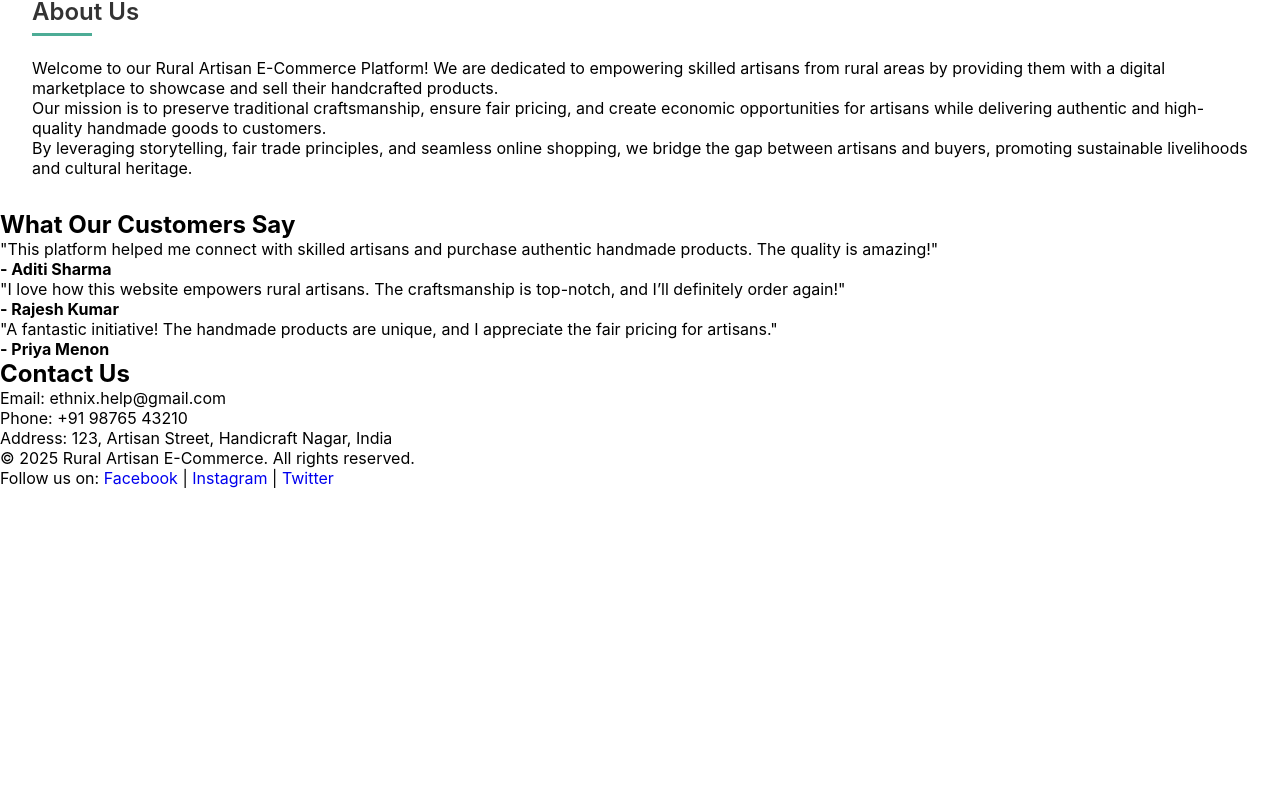
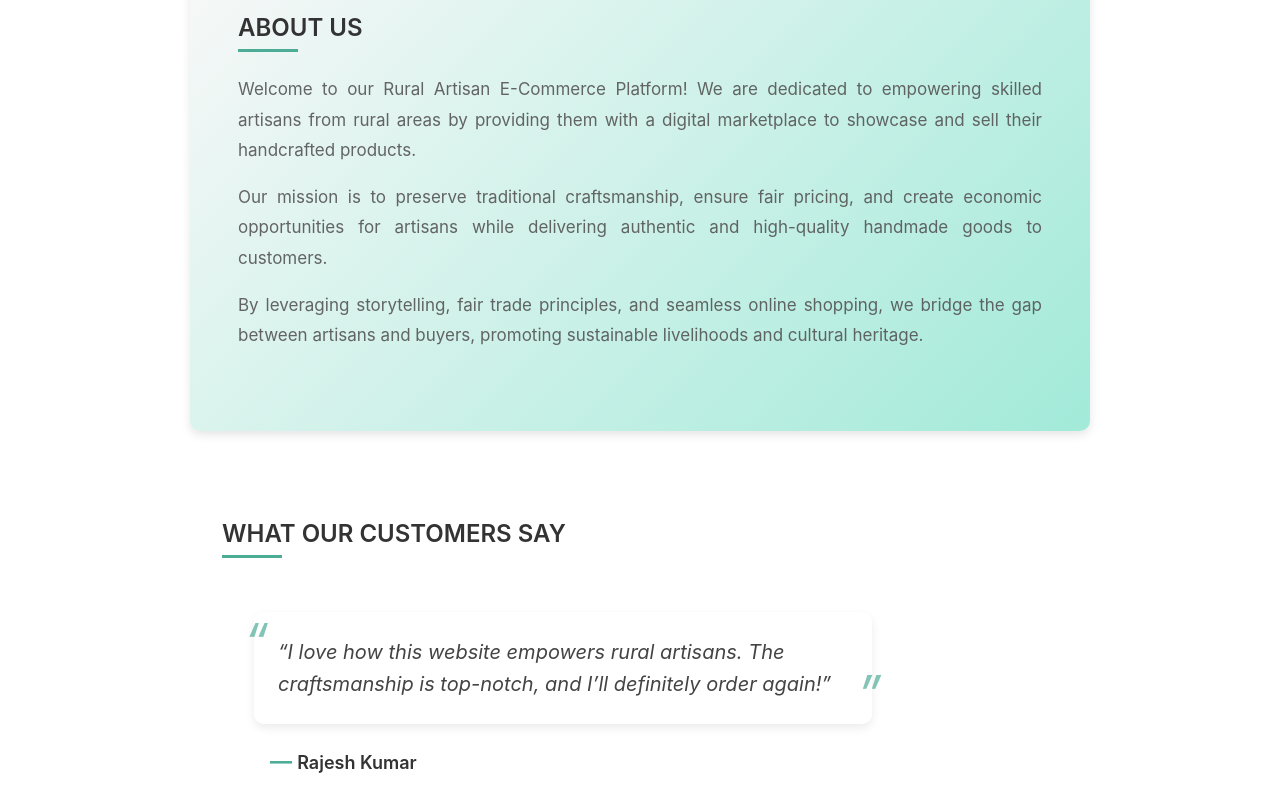
Before and after one commit to pradeep-145/Rural-Artisans, a React (Vite) app in the folder frontend/: page / in a window 1280 px wide. Shown: the part 831-1640 px from the top of the page. Before the commit the page ends 1319 px from the top, so only its background shows below. Built offline with nearby package versions, Linux system fonts and the light colour scheme; no server answers.

Commit message:
about and testimonials

```diff
--- a/frontend/src/Components/About/About.jsx
+++ b/frontend/src/Components/About/About.jsx
@@ -5,8 +5,9 @@ const About = () => {
   return (
     <div id="about" className={styles.aboutContainer}>
       <div className={styles.header}>
-      <h2 className={styles.aboutTitle}>About Us</h2>
+      <h2 className={styles.aboutTitle}>ABOUT US</h2>
       </div>
+      <div className={styles.aboutText}>
       <p>
         Welcome to our Rural Artisan E-Commerce Platform! We are dedicated to
         empowering skilled artisans from rural areas by providing them with a
@@ -22,6 +23,7 @@ const About = () => {
         shopping, we bridge the gap between artisans and buyers, promoting
         sustainable livelihoods and cultural heritage.
       </p>
+      </div>
     </div>
   );
 };
--- a/frontend/src/Components/About/About.module.css
+++ b/frontend/src/Components/About/About.module.css
@@ -1,8 +1,44 @@
 .aboutContainer{
-    width: 100%;
+    width: 90%;
+    max-width: 900px;
     margin: 0 auto;
-    padding: 2rem;
+    padding: 3rem;
     margin-top: 40px;
+    background: linear-gradient(135deg, #f8f8f8, #a2ead9);
+    border-radius: 10px;
+    box-shadow: 0px 4px 10px rgba(0, 0, 0, 0.1);
+    transition: all 0.3s ease-in-out;
+}
+
+@media (max-width: 768px) {
+    .aboutContainer {
+        padding: 2rem;
+        width: 95%;
+    }
+
+    .aboutTitle {
+        font-size: 24px;
+    }
+
+    .aboutText {
+        font-size: 16px;
+    }
+}
+
+@media (max-width: 480px) {
+    .aboutContainer {
+        padding: 1rem;
+        width: 80%;
+    }
+
+    .aboutTitle {
+        font-size: 22px;
+    }
+
+    .aboutText {
+        font-size: 15px;
+        line-height: 1.6;
+    }
 }
 
 .header {
@@ -31,5 +67,51 @@
 }
 
 .aboutTitle:hover::after {
-    width: 100%;
+    width: 120px;
 }
+
+@media (max-width: 480px) {
+    .aboutTitle::after {
+        width: 50px;
+    }
+}
+
+.aboutText {
+    font-size: 17px;
+    color: #555;
+    line-height: 1.8;
+    margin-bottom: 2rem;
+    text-align: justify;
+}
+
+.aboutText p {
+    margin-bottom: 1rem;
+    opacity: 0.9;
+    transition: opacity 0.3s ease-in-out;
+}
+
+.aboutText p:hover {
+    opacity: 1;
+}
+
+@media (max-width: 480px) {
+    .aboutText {
+        font-size: 15px;
+        line-height: 1.6;
+    }
+}
+
+@keyframes fadeIn {
+    from {
+        opacity: 0;
+        transform: translateY(20px);
+    }
+    to {
+        opacity: 1;
+        transform: translateY(0);
+    }
+}
+
+.aboutContainer {
+    animation: fadeIn 1s ease-out;
+}
--- a/frontend/src/Components/Home/Home.jsx
+++ b/frontend/src/Components/Home/Home.jsx
@@ -32,7 +32,7 @@ const Home = () => {
             src={pottery}
             alt="pottery"
             style={{
-              filter: "brightness(50%)",
+              filter: "brightness(80%)",
             }}
           />
         </div>
@@ -41,7 +41,7 @@ const Home = () => {
             src={bamboo}
             alt="bamboo"
             style={{
-              filter: "brightness(50%)",
+              filter: "brightness(80%)",
             }}
           />
         </div>
@@ -50,7 +50,7 @@ const Home = () => {
             src={ceramics}
             alt="ceramics"
             style={{
-              filter: "brightness(50%)",
+              filter: "brightness(80%)",
             }}
           />
         </div>
@@ -59,7 +59,7 @@ const Home = () => {
             src={flower}
             alt="flower"
             style={{
-              filter: "brightness(50%)",
+              filter: "brightness(80%)",
             }}
           />
         </div>
@@ -68,7 +68,7 @@ const Home = () => {
             src={handicrafts}
             alt="handicrafts"
             style={{
-              filter: "brightness(50%)",
+              filter: "brightness(80%)",
             }}
           />
         </div>
@@ -77,7 +77,7 @@ const Home = () => {
             src={mugs}
             alt="mugs"
             style={{
-              filter: "brightness(50%)",
+              filter: "brightness(80%)",
             }}
           />
         </div>
@@ -86,7 +86,7 @@ const Home = () => {
             src={knitting}
             alt="knitting"
             style={{
-              filter: "brightness(50%)",
+              filter: "brightness(80%)",
             }}
           />
         </div>
--- a/frontend/src/Components/Testimonials/Testimonials.jsx
+++ b/frontend/src/Components/Testimonials/Testimonials.jsx
@@ -1,35 +1,47 @@
-import React from 'react'
+import React from 'react';
+import Slider from 'react-slick';
+import 'slick-carousel/slick/slick.css';
+import 'slick-carousel/slick/slick-theme.css';
+import styles from './Testimonials.module.css';
 
 const Testimonials = () => {
+  const settings = {
+    infinite: true,
+    speed: 600,
+    slidesToShow: 1,
+    slidesToScroll: 1,
+    autoplay: true,
+    autoplaySpeed: 3000,
+    arrows: false,
+  };
+
   return (
-    <div id="testimonials">
-    <h2>What Our Customers Say</h2>
-
-    <div>
-      <p>
-        "This platform helped me connect with skilled artisans and purchase
-        authentic handmade products. The quality is amazing!"
+    <div id="testimonials" className={styles.testimonialsContainer}>
+      <div className={styles.header}><h2 className={styles.testimonialsTitle}>WHAT OUR CUSTOMERS SAY</h2></div>
+      <Slider {...settings} className={styles.testimonialsSlider}>
+        <div className={styles.testimonial}>
+          <p className={styles.testimonialText}>
+            “This platform helped me connect with skilled artisans and purchase authentic handmade products. The quality is amazing!”
           </p>
-      <h4>- Aditi Sharma</h4>
+          <h4 className={styles.testimonialAuthor}>Aditi Sharma</h4>
         </div>
 
-    <div>
-      <p>
-        "I love how this website empowers rural artisans. The craftsmanship is
-        top-notch, and I’ll definitely order again!"
+        <div className={styles.testimonial}>
+          <p className={styles.testimonialText}>
+            “I love how this website empowers rural artisans. The craftsmanship is top-notch, and I’ll definitely order again!”
           </p>
-      <h4>- Rajesh Kumar</h4>
+          <h4 className={styles.testimonialAuthor}>Rajesh Kumar</h4>
         </div>
 
-    <div>
-      <p>
-        "A fantastic initiative! The handmade products are unique, and I
-        appreciate the fair pricing for artisans."
+        <div className={styles.testimonial}>
+          <p className={styles.testimonialText}>
+            “A fantastic initiative! The handmade products are unique, and I appreciate the fair pricing for artisans.”
           </p>
-      <h4>- Priya Menon</h4>
+          <h4 className={styles.testimonialAuthor}> Priya Menon</h4>
         </div>
+      </Slider>
     </div>
-  )
-}
+  );
+};
 
-export default Testimonials
+export default Testimonials;
--- a/frontend/src/Components/Testimonials/Testimonials.module.css
+++ b/frontend/src/Components/Testimonials/Testimonials.module.css
@@ -0,0 +1,117 @@
+.testimonialsContainer {
+    width: 80%;
+    max-width: 900px;
+    margin: 0 auto;
+    padding: 3rem 2rem;
+    margin-top: 40px;
+    border-radius: 15px;
+
+}
+
+.header {
+    display: flex;
+    justify-content: space-between;
+    align-items: center;
+    margin-bottom: 2rem;
+}
+
+.testimonialsTitle {
+    font-size: 24px;
+    font-weight: 600;
+    color: #333;
+    position: relative;
+}
+
+.testimonialsTitle::after {
+    content: '';
+    position: absolute;
+    bottom: -10px;
+    left: 0;
+    width: 60px;
+    height: 3px;
+    background-color: #4dac96;
+    transition: width 0.3s ease;
+}
+
+.testimonialsTitle:hover::after {
+    width: 100%;
+}
+
+.testimonial {
+    display: flex;
+    flex-direction: column;
+    align-items: center;
+    justify-content: center;
+    padding: 2rem;
+    position: relative;
+
+}
+
+.testimonialText {
+    font-size: 20px;
+    color: #444;
+    line-height: 1.6;
+    font-style: italic;
+    max-width: 80%;
+    position: relative;
+    padding: 1.5rem;
+    border-radius: 10px;
+    background: rgba(255, 255, 255, 0.8);
+    box-shadow: 0px 4px 10px rgba(0, 0, 0, 0.08);
+    display: inline-block;
+}
+
+.testimonialText::before {
+    content: "“";
+    font-size: 50px;
+    color: #4dac96;
+    position: absolute;
+    left: -10px;
+    top: -10px;
+    opacity: 0.7;
+}
+
+.testimonialText::after {
+    content: "”";
+    font-size: 50px;
+    color: #4dac96;
+    position: absolute;
+    right: -10px;
+    bottom: -10px;
+    opacity: 0.7;
+}
+
+.testimonialAuthor {
+    font-size: 18px;
+    font-weight: 600;
+    color: #333;
+    margin-top: 1rem;
+    position: relative;
+    padding: 0.5rem 1rem;
+    display: inline-block;
+}
+
+.testimonialAuthor::before {
+    content: '— ';
+    font-size: 22px;
+    color: #4dac96;
+    font-weight: bold;
+
+}
+
+
+@media (max-width: 768px) {
+    .testimonialsContainer {
+        width: 90%;
+        padding: 2rem;
+    }
+
+    .testimonialText {
+        font-size: 18px;
+        max-width: 90%;
+    }
+
+    .testimonialAuthor {
+        font-size: 16px;
+    }
+}
```
Lines whose indentation alone changed are shown as unchanged.
